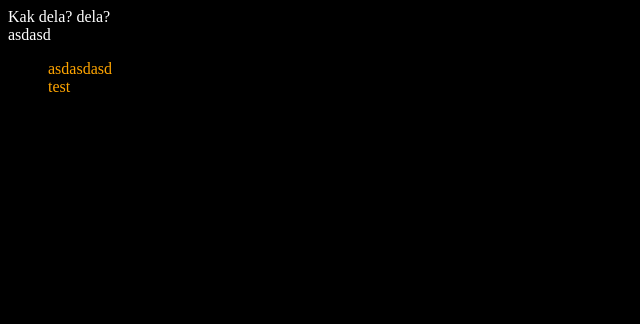
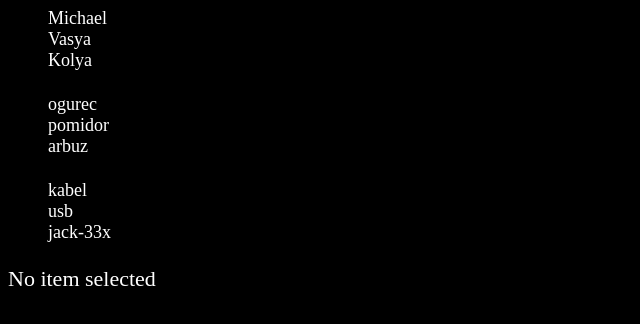
Before and after one commit to lunevav/JS-with-MISHA-06.10.2018, a website: page css/index.html in a window 1280 px wide. Shown: the whole page, without its empty margins (0-640 px from the left). Drawn offline with Linux system fonts and the light colour scheme.

Commit message:
JS class examples, 01.10.2018

```diff
--- a/css/blabla.js
+++ b/css/blabla.js
@@ -1,11 +1,122 @@
-console.log('10')
-console.log('20')
+const users = [
+    {
+        name: "Michael",
+        age: 27
+    },
+    {
+        name: "Vasya",
+        age: 20,
+        date: new Date()
+    },
+    {
+        name: "Kolya",
+        age: null
+    },
 
-console.log(typeof 20)
+];
+
+const OVOCHI = [
+    {
+        name: "ogurec",
+        price: 27
+    },
+    {
+        name: "pomidor",
+        price: 20
+    },
+    {
+        name: "arbuz",
+        price: 10
+    },
+
+];
+
+const provodov = [
+    {
+        name: "kabel",
+        price: 27
+    },
+    {
+        name: "usb",
+        price: 20
+    },
+    {
+        name: "jack-33x",
+        price: 10
+    },
+
+];
+
+const error = {
+    type: 0
+}
+
+class ListManager {
+    constructor(name, theList = []) {
+        this.name = name;
+        this.theList = theList;
+    }
+
+    isArray() {
+        if (!Array.isArray(this.theList))
+            return;
+    }
+
+    showList() {
+        this.isArray();
+
+            for(var i = 0; i < this.theList.length;i++) {
+                console.log(this.theList[i].name);
+            }
+    }
 
 
-function test() {
-    console.log('hahah')
+    showListByProperty(property) {
+        this.isArray();
+
+            for (var i = 0; i < this.theList.length;i++) {
+               if (this.theList[i].hasOwnProperty(property)) {
+                    console.log(this.theList[i][property]);
+               } else {
+                   console.log(`${this.theList[i].name} hasNoProperty ${property}`)
+               }
+            }
+    }
+
+    clickItem(item) {
+        // console.log(arguments);
+        // console.log(event.srcElement.innerHTML);
+        console.log(item)
+
+        var itemInfo = document.getElementById('itemInfo');
+        itemInfo.innerHTML = item.name;
+    }
+
+    displayItems() {
+        var globalList = document.getElementById('theList');
+        var ul = document.createElement('ul');
+        ul.id = this.name;
+        globalList.appendChild(ul);
+
+        for (var i = 0; i < this.theList.length; i++) {
+
+            var li = document.createElement('li');
+
+            li.id = `${this.theList[i].name}`;
+
+            li.onclick = this.clickItem.bind(this, this.theList[i]);
+
+            li.innerHTML = this.theList[i].name;
+
+            ul.appendChild(li);
+        }
+    }
 }
 
-test()
+const usersList = new ListManager("Users", users);
+const LISTOVOCHEI = new ListManager("Ovochi",OVOCHI);
+const provoda = new ListManager('Provoda', provodov);
+
+usersList.displayItems();
+LISTOVOCHEI.displayItems();
+provoda.displayItems();
--- a/css/index.html
+++ b/css/index.html
@@ -3,14 +3,8 @@
         <link rel="stylesheet" href="./index.css" type="text/css">
     </head>
     <body>
-        Kak dela?
-        dela?
-        <div>asdasd</div>
-
-        <ul>
-            <li>asdasdasd</li>
-            <li>test</li>
-        </ul>
+    <div id="theList"></div>
+    <div id="itemInfo">No item selected</div>
         <script src="./blabla.js"></script>
     </body>
 </html>
--- a/project/index.scss
+++ b/project/index.scss
@@ -4,12 +4,22 @@ body {
 }
 
 ul {
+    width: 200px;
+    height: 70px;
+    background: black;
+    color: white;
     li {
-        list-style-type: none;
-        color: orange;
+        list-style: none;
+        font-size: 18px;
+        cursor: pointer;
         &:hover {
-            color: red;
+            background: limegreen;
         }
     }
+}
+
+#itemInfo {
+    color: white;
+    font-size: 22px;
 
 }
```
Also changed, not shown: css/index.css.
